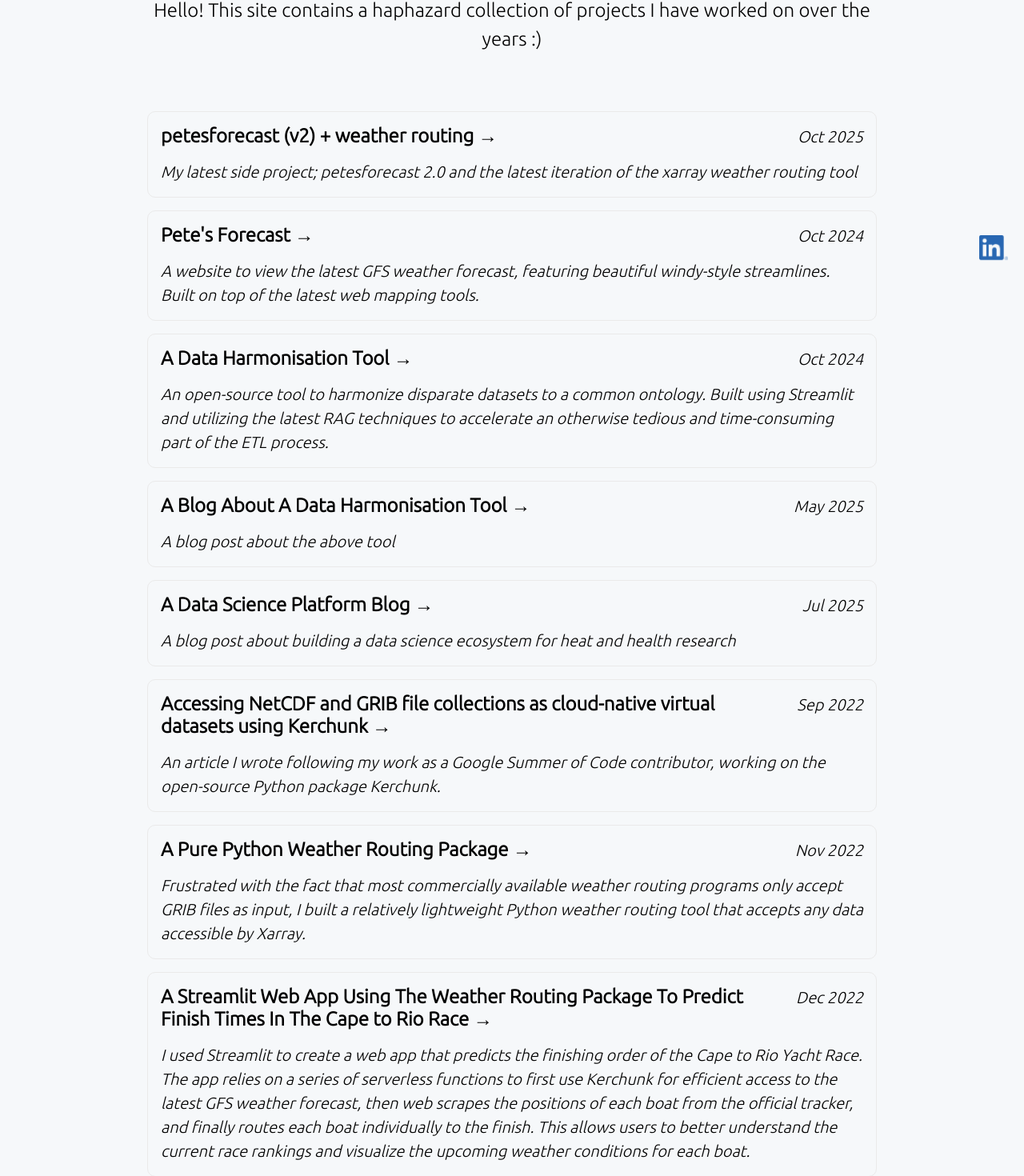
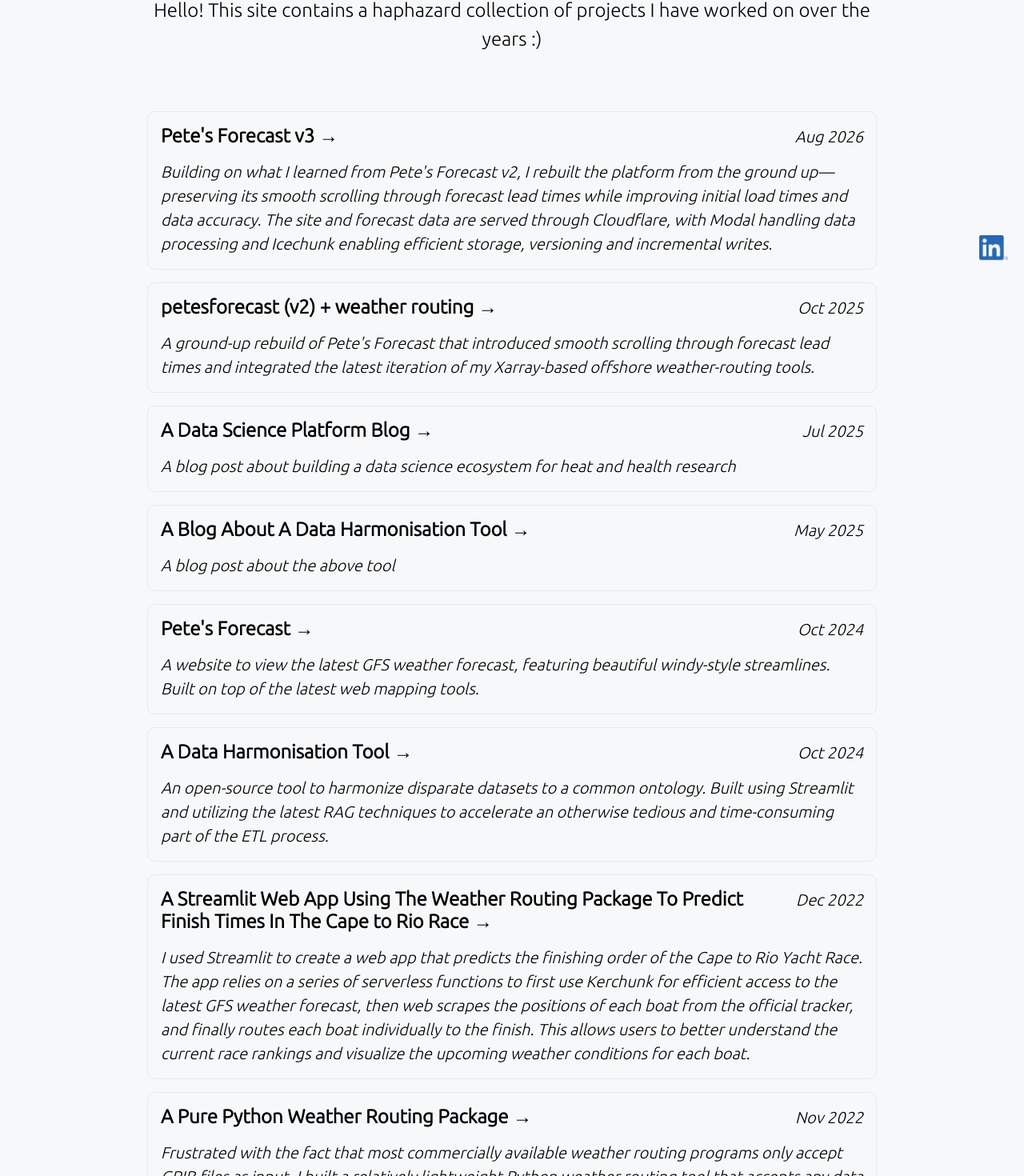
Before and after one commit to peterm790/nextjs_site, a Next.js app: page / in a window 1280 px wide. Shown: the part 452-1922 px from the top of the page at 80% size. Built offline with nearby package versions, Linux system fonts and the light colour scheme.

Commit message:
Update portfolio project listings

```diff
--- a/pages/index.js
+++ b/pages/index.js
@@ -21,15 +21,39 @@ export default function Home() {
 
           <div className={styles.grid}>
 
+            <Link href ="https://petesforecast.com">
+            <a className={styles.card}>
+              <span className={styles.cardDate}>Aug 2026</span>
+              <h2>Pete&apos;s Forecast v3 &rarr;</h2>
+              <p><em>Building on what I learned from Pete&apos;s Forecast v2, I rebuilt the platform from the ground up—preserving its smooth scrolling through forecast lead times while improving initial load times and data accuracy. The site and forecast data are served through Cloudflare, with Modal handling data processing and Icechunk enabling efficient storage, versioning and incremental writes.</em></p>
+            </a>
+            </Link>
+
             <Link href ="https://offshoreweatherrouting.com">
             <a className={styles.card}>
               <span className={styles.cardDate}>Oct 2025</span>
               <h2>petesforecast (v2) + weather routing &rarr;</h2>
-              <p><em>My latest side project; petesforecast 2.0 and the latest iteration of the xarray weather routing tool</em></p>
+              <p><em>A ground-up rebuild of Pete&apos;s Forecast that introduced smooth scrolling through forecast lead times and integrated the latest iteration of my Xarray-based offshore weather-routing tools.</em></p>
             </a>
             </Link>
 
-            <Link href ="https://www.petesforecast.com">
+            <Link href = "https://www.he2at.com/2025/07/15/connecting-climate-and-health-building-shared-data-infrastructure-for-african-research/">
+            <a className={styles.card}>
+              <span className={styles.cardDate}>Jul 2025</span>
+              <h2>A Data Science Platform Blog &rarr;</h2>
+              <p><em>A blog post about building a data science ecosystem for heat and health research</em></p>
+            </a>
+            </Link>
+
+            <Link href = "https://www.he2at.com/2025/05/30/accelerating-clinical-health-data-harmonisation-with-ai-building-the-mapping-app/">
+            <a className={styles.card}>
+              <span className={styles.cardDate}>May 2025</span>
+              <h2>A Blog About A Data Harmonisation Tool &rarr;</h2>
+              <p><em>A blog post about the above tool</em></p>
+            </a>
+            </Link>
+
+            <Link href ="https://petesforecast-git-main-peterm790s-projects.vercel.app/map_old?step=0&amp;colorScheme=rainbow&amp;selectedVariable=ws">
             <a className={styles.card}>
               <span className={styles.cardDate}>Oct 2024</span>
               <h2>Pete&apos;s Forecast &rarr;</h2>
@@ -45,19 +69,19 @@ export default function Home() {
             </a>
             </Link>
 
-            <Link href = "https://www.he2at.com/2025/05/30/accelerating-clinical-health-data-harmonisation-with-ai-building-the-mapping-app/">
+            <Link href ="https://peterm790-cape-2-rio-tracker-home-6learv.streamlit.app/">
             <a className={styles.card}>
-              <span className={styles.cardDate}>May 2025</span>
-              <h2>A Blog About A Data Harmonisation Tool &rarr;</h2>
-              <p><em>A blog post about the above tool</em></p>
+              <span className={styles.cardDate}>Dec 2022</span>
+              <h2>A Streamlit Web App Using The Weather Routing Package To Predict Finish Times In The Cape to Rio Race &rarr;</h2>
+              <p><em>I used Streamlit to create a web app that predicts the finishing order of the Cape to Rio Yacht Race. The app relies on a series of serverless functions to first use Kerchunk for efficient access to the latest GFS weather forecast, then web scrapes the positions of each boat from the official tracker, and finally routes each boat individually to the finish. This allows users to better understand the current race rankings and visualize the upcoming weather conditions for each boat.</em></p>
             </a>
             </Link>
 
-            <Link href = "https://www.he2at.com/2025/07/15/connecting-climate-and-health-building-shared-data-infrastructure-for-african-research/">
+            <Link href ="https://github.com/peterm790/weather_routing/">
             <a className={styles.card}>
-              <span className={styles.cardDate}>Jul 2025</span>
-              <h2>A Data Science Platform Blog &rarr;</h2>
-              <p><em>A blog post about building a data science ecosystem for heat and health research</em></p>
+              <span className={styles.cardDate}>Nov 2022</span>
+              <h2>A Pure Python Weather Routing Package &rarr;</h2>
+              <p><em>Frustrated with the fact that most commercially available weather routing programs only accept GRIB files as input, I built a relatively lightweight Python weather routing tool that accepts any data accessible by Xarray.</em></p>
             </a>
             </Link>
 
@@ -69,21 +93,13 @@ export default function Home() {
             </a>
             </Link>
 
-            <Link href ="https://github.com/peterm790/weather_routing/">
-            <a className={styles.card}>
-              <span className={styles.cardDate}>Nov 2022</span>
-              <h2>A Pure Python Weather Routing Package &rarr;</h2>
-              <p><em>Frustrated with the fact that most commercially available weather routing programs only accept GRIB files as input, I built a relatively lightweight Python weather routing tool that accepts any data accessible by Xarray.</em></p>
-            </a>
-            </Link>
-
-            <Link href ="https://peterm790-cape-2-rio-tracker-home-6learv.streamlit.app/">
-            <a className={styles.card}>
-              <span className={styles.cardDate}>Dec 2022</span>
-              <h2>A Streamlit Web App Using The Weather Routing Package To Predict Finish Times In The Cape to Rio Race &rarr;</h2>
-              <p><em>I used Streamlit to create a web app that predicts the finishing order of the Cape to Rio Yacht Race. The app relies on a series of serverless functions to first use Kerchunk for efficient access to the latest GFS weather forecast, then web scrapes the positions of each boat from the official tracker, and finally routes each boat individually to the finish. This allows users to better understand the current race rankings and visualize the upcoming weather conditions for each boat.</em></p>
-            </a>
-            </Link>
+            <Link href = "/Turtle_Analysis_Notebook">
+             <a className={styles.card}>
+               <span className={styles.cardDate}>Apr 2022</span>
+               <h2>Predicting Turtle Hatchling Strandings in the Western Cape  &rarr;</h2>
+               <p><em>I was approached by the Two Oceans Aquarium Foundation to analyze weather conditions during past turtle hatchling stranding events and investigate the feasibility of predicting such events.</em></p>
+             </a>
+             </Link>
 
             <Link href ="/masters/abstract">
             <a className={styles.card}>
@@ -101,14 +117,6 @@ export default function Home() {
             </a>
             </Link>
 
-            <Link href = "/Turtle_Analysis_Notebook">
-             <a className={styles.card}>
-               <span className={styles.cardDate}>Apr 2022</span>
-               <h2>Predicting Turtle Hatchling Strandings in the Western Cape  &rarr;</h2>
-               <p><em>I was approached by the Two Oceans Aquarium Foundation to analyze weather conditions during past turtle hatchling stranding events and investigate the feasibility of predicting such events.</em></p>
-             </a>
-             </Link>
-
           </div>
 
           <div className={styles.socialLinks}>
```
